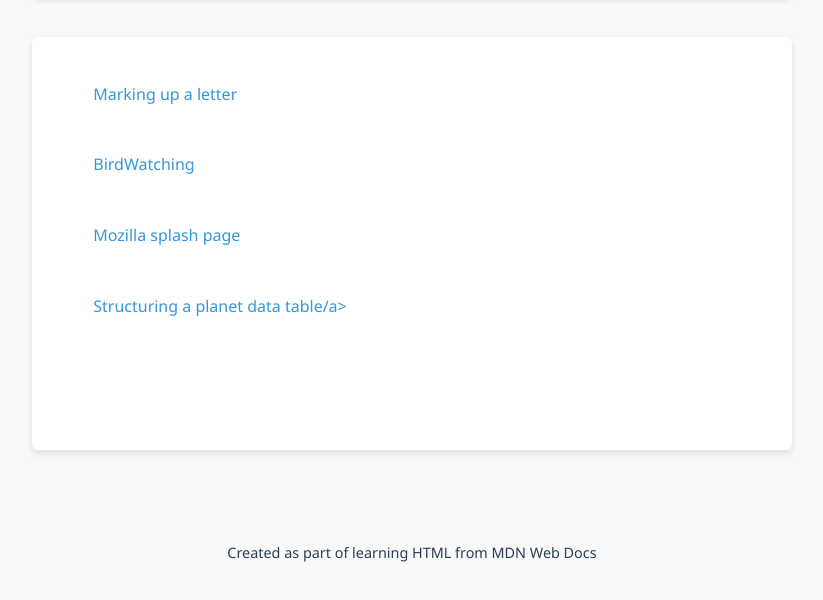
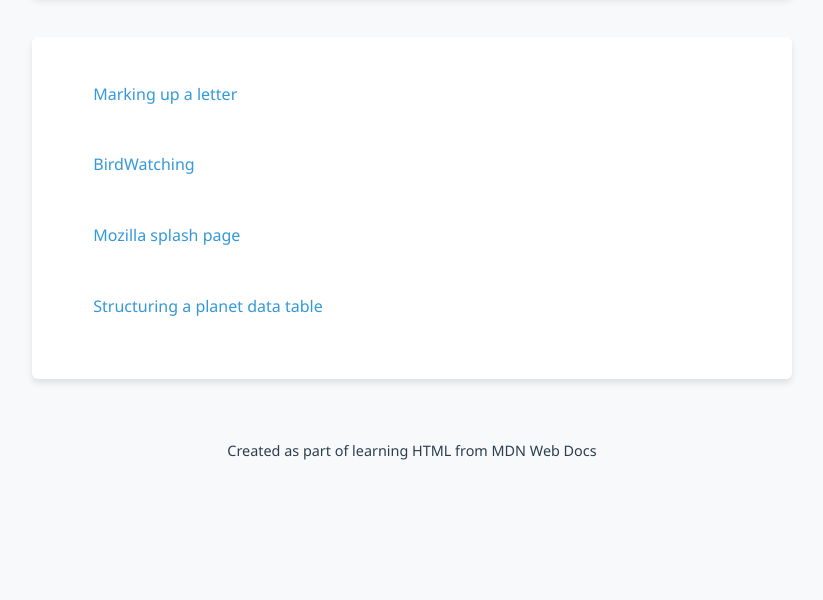
Before and after one commit to Wahgew/TCSS-460-HTML-Tutorial, a plain HTML site: page index.html in a window 1280 px wide. Shown: the part 188-788 px from the top of the page, without its empty margins (228-1051 px from the left). Drawn offline with Linux system fonts and the light colour scheme.

Commit message:
Update index.html

```diff
--- a/index.html
+++ b/index.html
@@ -17,7 +17,7 @@
       <li><a href="letter.html">Marking up a letter</a></li>
       <li><a href="bird.html">BirdWatching</a></li>
       <li><a href="mozilla.html">Mozilla splash page</a></li>
-      <li><a href="mozilla.html">Structuring a planet data table/a></li>
+      <li><a href="mozilla.html">Structuring a planet data table</a></li>
       <!-- Add more links as you complete more assessments -->
       <!-- For example: -->
       <!-- <li><a href="structured-page.html">Structuring a page of content</a></li> -->
```
